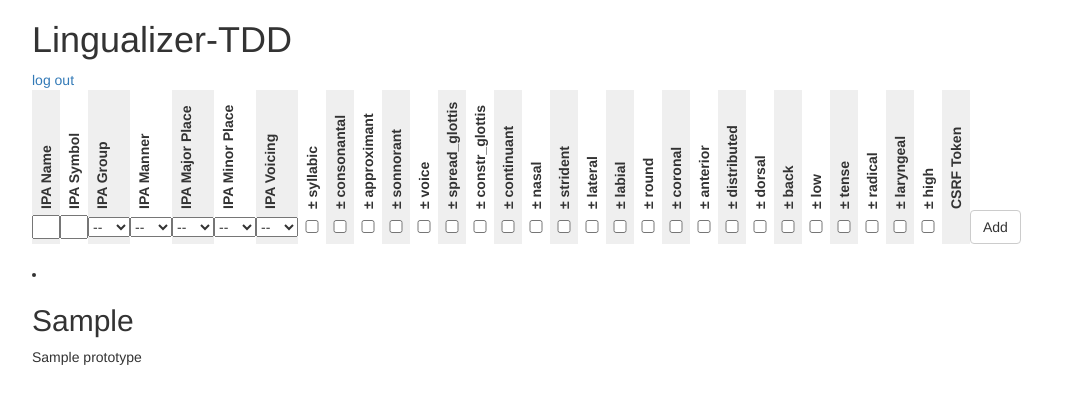
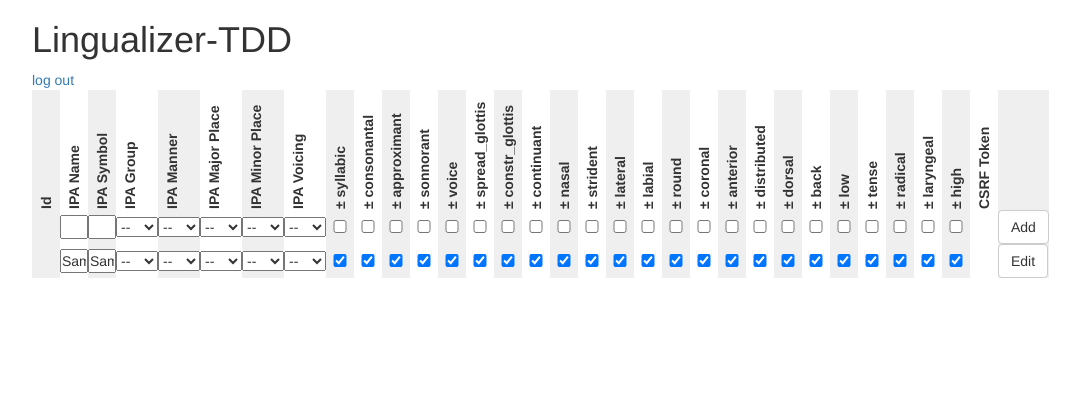
Before and after one commit to mitchsmith/Lingualizer, a Flask app: page / in a window 1280 px wide. Shown: the top 404 px of the page, without its empty margins (38-1118 px from the left). Run offline with Flask 2, Linux system fonts and the light colour scheme; the visitor is signed in with stand-in values (Sample User, id 1); tables that the repository leaves empty hold one stand-in row (values such as "Sample post"); some libraries are stand-ins or nearby versions.

Commit message:
Added edit forms to segment prototype index view

```diff
--- a/app.py
+++ b/app.py
@@ -18,16 +18,25 @@ SQLALCHEMY_DATABASE_URI = 'sqlite:///' + DATABASE_PATH
 app = Flask(__name__)
 app.config.from_object(__name__)
 db = SQLAlchemy(app)
+
 import models
 from forms import SegmentPrototypeForm
 
+from flask.ext.wtf import Form
+#from wtforms.ext.appengine.db import model_form
+from wtforms.ext.sqlalchemy.orm import model_form
 # routes
 @app.route('/')
 def index():
     """Segment_prototype list view."""
     segment_prototypes = db.session.query(models.SegmentPrototype)
     form = SegmentPrototypeForm()
-    return render_template('index.html', segment_prototypes=segment_prototypes, form=form)
+    edit_forms = []
+    for idx, segment_prototype in enumerate(segment_prototypes):
+        EditSegmentPrototypeForm = SegmentPrototypeForm
+        edit_form = EditSegmentPrototypeForm(obj=segment_prototype)
+        edit_forms.append(edit_form)
+    return render_template('index.html', segment_prototypes=segment_prototypes, form=form, edit_forms=edit_forms)
 
 @app.route('/add', methods=['POST'])
 def add_segment_prototype():
@@ -74,6 +83,23 @@ def add_segment_prototype():
         flash('New segment_prototype was successfully posted')
     return redirect(url_for('index'))
 
+@app.route('/edit/<id>', methods=['GET','POST'])
+def edit_segment_prototype(id):
+    EditSegmentPrototypeForm = model_form(models.SegmentPrototype, base_class=Form)
+    model = models.SegmentPrototype.query.get(id);
+    form = EditSegmentPrototypeForm(request.form, model)
+
+    if form.validate_on_submit():
+        form.populate_obj(model)
+        #model.put()
+        #models.SegmentPrototype.query.update(model);
+        #model.query.update()
+        db.session.merge(model)
+        db.session.commit()
+        flash("Segment prototype updated")
+        return redirect(url_for("index"))
+    return render_template("edit.html", form=form)
+
 @app.route('/login', methods=['GET', 'POST'])
 def login():
     """User login/authentication/session management."""
--- a/forms.py
+++ b/forms.py
@@ -1,9 +1,10 @@
 from flask.ext.wtf import Form
-from wtforms import BooleanField, StringField, SelectField, validators
+from wtforms import BooleanField, StringField, SelectField, HiddenField, validators
 from wtforms.validators import Required
 from wtforms.widgets import (CheckboxInput, HiddenInput, Select, SubmitInput, TextInput, Option)
 
 class SegmentPrototypeForm(Form):
+    id = HiddenField()
     ipa_name = StringField(u'IPA Name', [validators.InputRequired()])
     ipa_symbol = StringField(u'IPA Symbol', [validators.Length(min=1, max=3)])
     ipa_group = SelectField(u'IPA Group', choices=[('', '--'),
--- a/templates/index.html
+++ b/templates/index.html
@@ -76,7 +76,7 @@
               <tr>
                 <form id="segment-prototype-form" action={{ url_for('add_segment_prototype') }} method="POST">
                   {% for field in form %}
-                      {% if field.type == "BooleanField" %}
+                    {% if field.type == "BooleaField" %}
                       <td class="input_cell">{{ field(id = field.name + '[]', value = '1' ) }}</td>
                     {% else %}
                       <td class="input_cell">{{ field(id = field.name + '[]') }}</td>
@@ -85,17 +85,26 @@
                   <td><input class="btn btn-default" name="add" value="Add" type="submit"></input></td>
                 </form>
               </tr>
+
+              {% for edit_form in edit_forms %}
+                <tr>
+                  <form id="segment-prototype-form-{{ edit_form.data.id }}" action={{ url_for('edit_segment_prototype', id = edit_form.data.id) }} method="POST">
+                      {% for field in edit_form %}
+                        {% if field.type == "BooleaField" %}
+                          <td class="input_cell">{{ field(id = field.name + '-{{ edit_form.data.id }}', value = '1' ) }}</td>
+                        {% else %}
+                          <td class="input_cell">{{ field(id = field.name + '-{{ edit_form.data.id }}') }}</td>
+                        {% endif %}
+                      {% endfor %}
+                      <td><input class="btn btn-default" name="edit" value="Edit" type="submit"></input></td>
+                    </form>
+                  </tr>
+                {% else %}
+                <tr><td colspan="32">No Segment Prototypes yet. Add some.</td></tr>
+              {% endfor %}
             </tbody>
           </table>
         {% endif %}
       </div>
-      <br>
-      {% for segment_prototype in segment_prototypes %}
-        <li class="segment_prototype"><h2>{{ segment_prototype.ipa_symbol }}</h2>{{ segment_prototype.ipa_name|safe }}
-      {% else %}
-        <li><em>No segments yet. Add some!</em>
-      {% endfor %}
-      </ul>
-    </div>
   </body>
 </html>
--- a/templates/login.html
+++ b/templates/login.html
@@ -9,7 +9,7 @@
   </head>
   <body>
     <div class="container">
-      <h1>Flaskr</h1>
+      <h1>Lingualizer</h1>
       {% for message in get_flashed_messages() %}
         <div class="flash">{{ message }}</div>
       {% endfor %}
```
Lines whose indentation alone changed are shown as unchanged.
